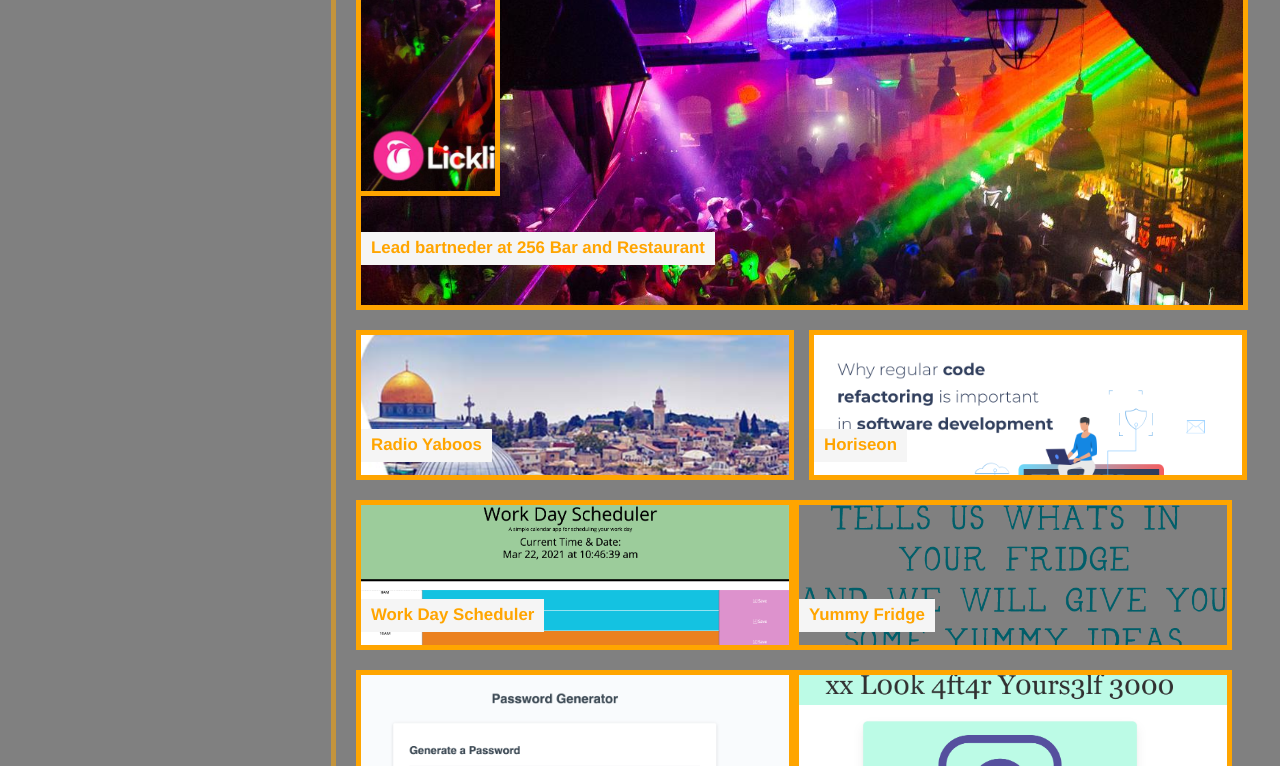
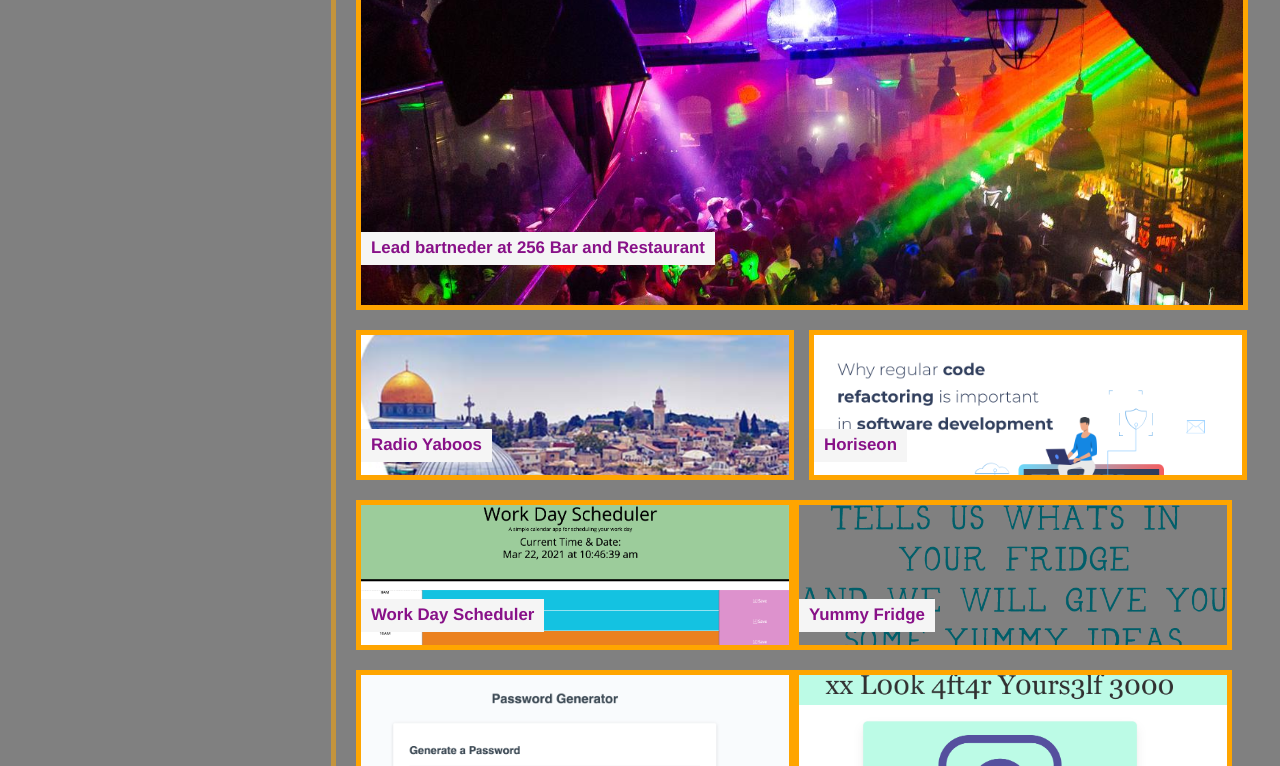
Before and after one commit to Danaalami-cloud/week-2-awesome-portfolio-assignment, a plain HTML site: page index.html in a window 1280 px wide. Shown: the part 571-1337 px from the top of the page. Drawn offline with Linux system fonts and the light colour scheme.

Commit message:
fixed an issue in html and changed colors in css file

```diff
--- a/style.css
+++ b/style.css
@@ -6,7 +6,7 @@ body {
   margin: 0;
   padding: 0;
   font-family: "Franklin Gothic Medium", "Arial Narrow", Arial, sans-serif;
-  color: rgba(250, 189, 77, 0.897);
+  color: rgba(58, 243, 2, 0.897);
   background-color: grey;
   line-height: 1;
 }
@@ -18,6 +18,7 @@ h4,
 h5,
 h6 {
   margin: 0;
+  color: rgb(136, 17, 136);
 }
 
 p {
```
Also changed, not shown: index.html (+2 -1 lines).
